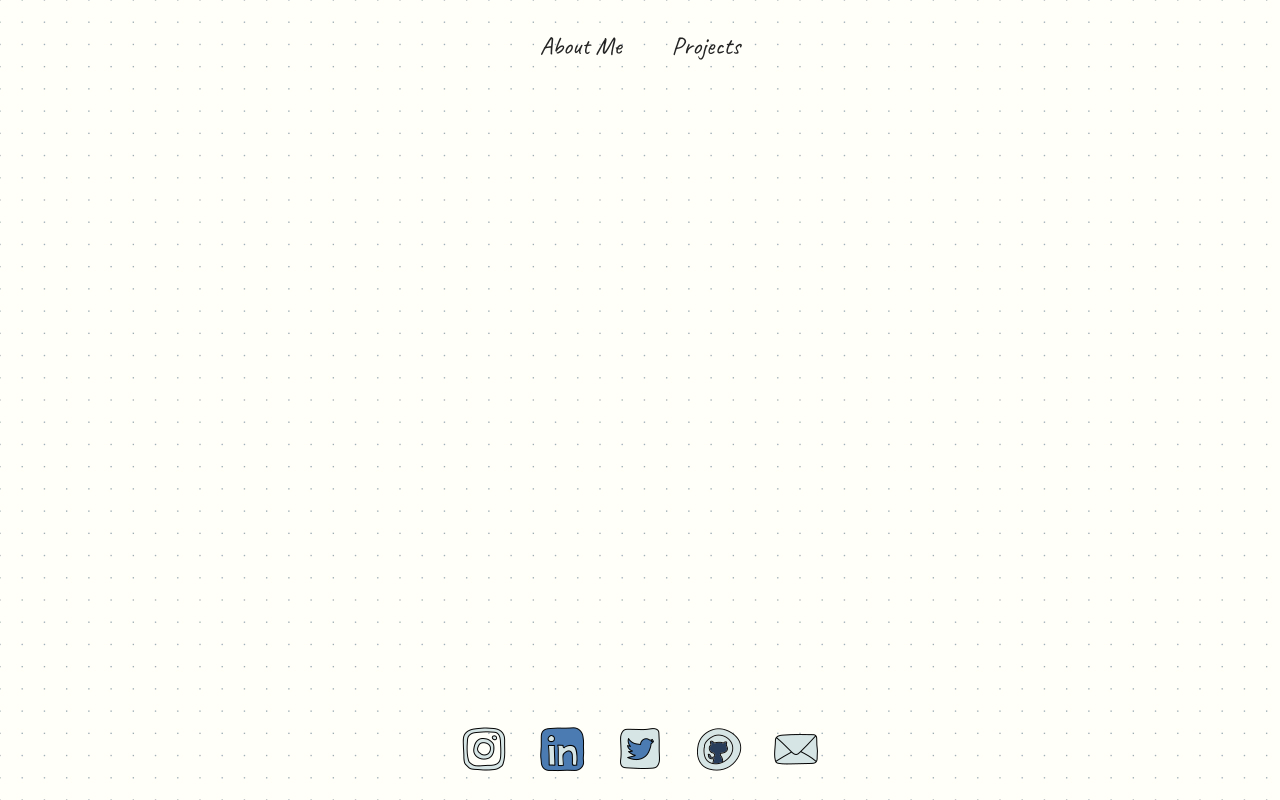
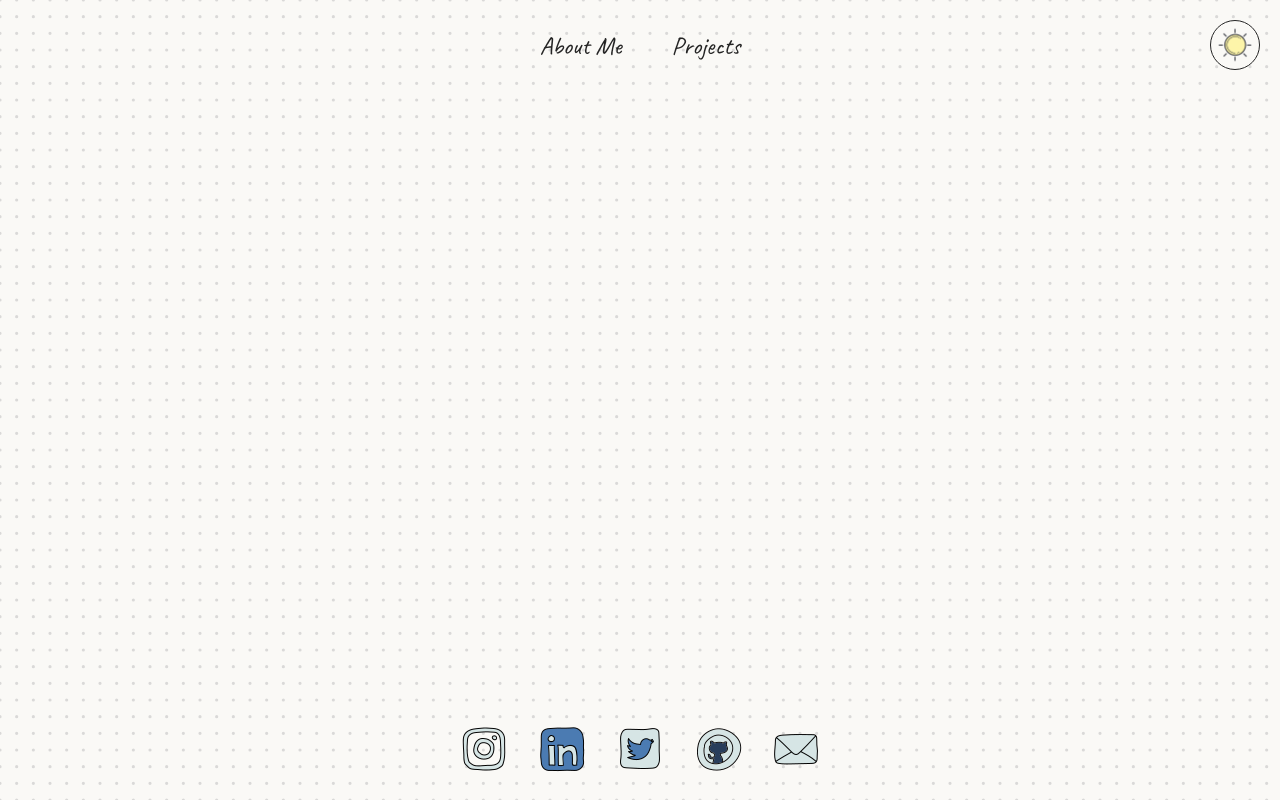
Before and after one commit to willCodeForCandy/project-4-rtc, a website built with Vite: page index.html in a window 1280 px wide. Built offline with nearby package versions, Linux system fonts and the light colour scheme.

Commit message:
set light/dark themes

```diff
--- a/src/components/header/header.js
+++ b/src/components/header/header.js
@@ -1,4 +1,5 @@
 import { headerLinks } from '../../data/headerLinks';
+import { toggler } from '../mode-toggler/mode-toggler';
 import './header.css';
 
 const highlighters = ['yellow', 'blue', 'pink'];
@@ -21,4 +22,5 @@ export const createHeader = () => {
   nav.append(ul);
   $header.append(nav);
   $body.prepend($header);
+  toggler($header);
 };
--- /dev/null
+++ b/src/components/mode-toggler/mode-toggler.css
@@ -0,0 +1,48 @@
+#mode-toggler {
+  position: absolute;
+  right: 1rem;
+  top: 1rem;
+  height: 50px;
+  aspect-ratio: 1;
+  overflow: hidden;
+  cursor: pointer;
+}
+
+.flip-card-inner {
+  position: relative;
+  width: 100%;
+  height: 100%;
+  text-align: center;
+  transition: transform 0.6s;
+  transform-style: preserve-3d;
+}
+
+#mode-toggler img {
+  height: 100%;
+  width: 100%;
+}
+
+#mode-toggler:hover .flip-card-inner {
+  transform: rotateY(180deg);
+}
+
+#mode-light,
+#mode-dark {
+  position: absolute;
+  width: 100%;
+  height: 100%;
+  -webkit-backface-visibility: hidden; /* Safari */
+  backface-visibility: hidden;
+  border: 1px solid var(--primary-dark);
+  border-radius: 50%;
+}
+
+#mode-light {
+  background-color: var(--primary-light);
+}
+
+#mode-dark {
+  background-color: var(--primary-dark);
+  color: white;
+  transform: rotateY(180deg);
+}
--- /dev/null
+++ b/src/components/mode-toggler/mode-toggler.js
@@ -0,0 +1,23 @@
+import './mode-toggler.css';
+export const toggler = (parentElement) => {
+  const lightIcon = '/assets/icons8-sun-100.png';
+  const darkIcon = '/assets/icons8-moon-and-stars-100.png';
+  const togglerContainer = document.createElement('div');
+  togglerContainer.id = 'mode-toggler';
+
+  togglerContainer.innerHTML = `
+  <div class="flip-card-inner">
+    <div id="mode-light">
+      <img src="${lightIcon}" alt="light mode">
+    </div>
+    <div id="mode-dark">
+      <img src="${darkIcon}" alt="dark mode">
+    </div>
+  </div>
+  `;
+
+  parentElement.append(togglerContainer);
+  togglerContainer.addEventListener('click', () => {
+    document.body.classList.toggle('dark');
+  });
+};
--- a/style.css
+++ b/style.css
@@ -24,18 +24,32 @@
 }
 
 body {
-  background-image: url(/assets/dot-grid.png);
   min-height: 100svh;
   width: 100%;
   display: flex;
   flex-direction: column;
   justify-content: space-between;
+  position: relative;
+}
+body::before {
+  content: ' ';
+  display: block;
+  position: absolute;
+  left: 0;
+  top: 0;
+  width: 100%;
+  height: 100%;
+  opacity: 0.6;
+  background-image: url(/assets/dot-seamless-pattern.svg);
+  background-size: 200px;
+  z-index: -1;
 }
 
 a {
   text-decoration: none;
   color: var(--primary-dark);
 }
+
 /* Estilos resaltadores */
 .highlighter {
   position: relative;
@@ -70,3 +84,13 @@ a {
 .highlighter:hover:after {
   width: 120%;
 }
+/* Tema oscuro */
+body.dark {
+  color: var(--primary-light);
+  background-color: var(--primary-dark);
+  z-index: -2;
+}
+
+body.dark a {
+  color: var(--primary-light);
+}
```
Also changed, not shown: public/assets/dot-seamless-pattern.svg (added).
